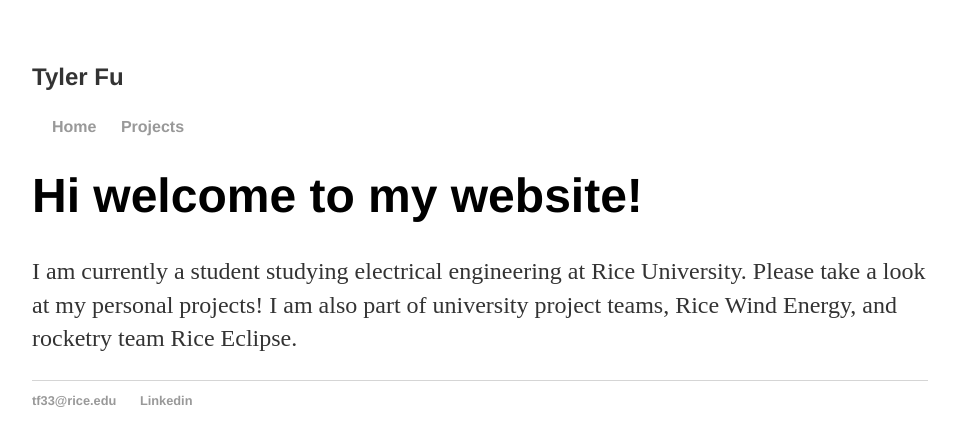
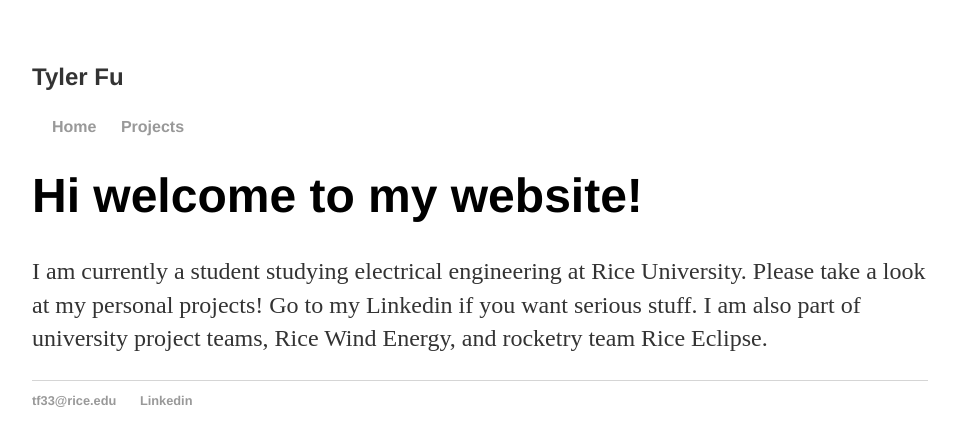
Before and after one commit to tfu1897/tfu1897.github.io, a Jekyll site: the page built from index.html, in a window 1280 px wide. Shown: the top 446 px of the page, without its empty margins (160-1115 px from the left). Built offline with Jekyll 4.4.1, drawn with Linux system fonts in a browser that asks for light colours.

Commit message:
Update index.html

```diff
--- a/index.html
+++ b/index.html
@@ -4,5 +4,5 @@
 ---
 <div class="blurb">
 	<h1>Hi welcome to my website! </h1>
-	<p>I am currently a student studying electrical engineering at Rice University. Please take a look at my personal projects!  I am also part of university project teams, Rice Wind Energy, and rocketry team Rice Eclipse. </p>
+	<p>I am currently a student studying electrical engineering at Rice University. Please take a look at my personal projects! Go to my Linkedin if you want serious stuff. I am also part of university project teams, Rice Wind Energy, and rocketry team Rice Eclipse. </p>
 </div><!-- /.blurb -->
```
